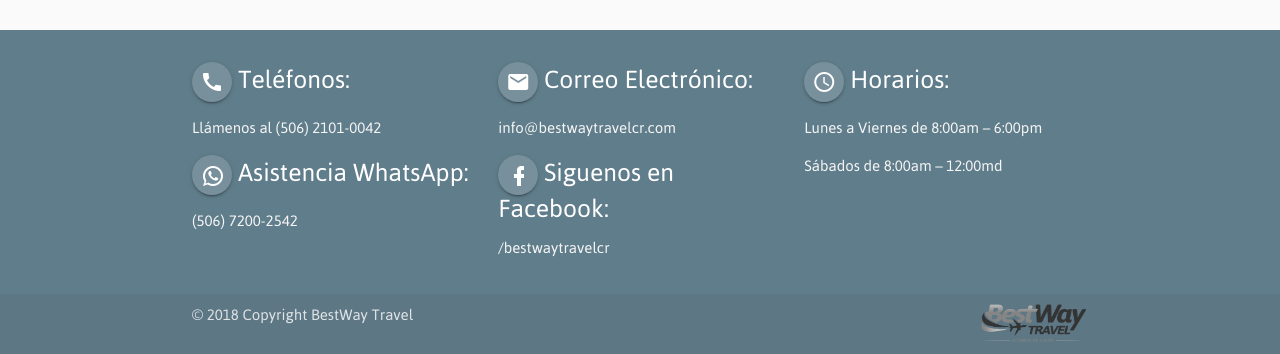
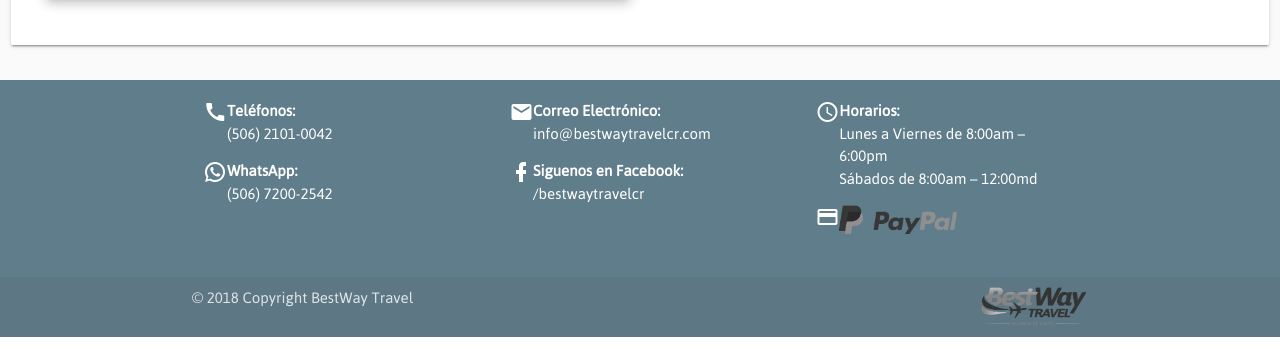
Before and after one commit to maosor/BestWayTravel, a PHP site: page /contacto.php in a window 1280 px wide. Shown: the part 742-1096 px from the top of the page. Run offline with PHP 8.4, Linux system fonts and the light colour scheme; some libraries are stand-ins or nearby versions.

Commit message:
Footer minimizado

```diff
--- a/admin/css/styles.css
+++ b/admin/css/styles.css
@@ -25,6 +25,13 @@ nav ul a:hover {
 .main{
   min-height: 450px;
 
+}
+.input-buscar{
+  border: 1px solid #000 !important;
+  height: 30px  !important;
+  line-height: 125px  !important;
+  margin-top: 50px  !important;
+  border-radius: 15px  !important;
 }
  /***********************************
  **        CAMBIA COLORES          **
@@ -75,7 +82,7 @@ nav ul a:hover {
  .infopaq{
    z-index: 0;
    height: 555px;
-   width: 400px;
+   width: 310px;
    position: absolute;
    top: 25px;
    right:2%;
--- a/admin/extend/footer-online.php
+++ b/admin/extend/footer-online.php
@@ -1,22 +1,55 @@
 <footer class="blue-grey page-footer">
   <div class="container">
     <div class="row">
-      <div class="col l4 s2">
-        <h5 class="white-text"><a class="btn-floating blue-grey lighten-1" ><i class="material-icons">call</i></a> Teléfonos: </h5>
-        <p class="grey-text text-lighten-4">Llámenos al (506) 2101-0042</p>
-        <h5 class="white-text"><a class="btn-floating blue-grey lighten-1" ><img src="admin/img/whatsapp.png" style="padding: 9px;" alt=""></a>  Asistencia WhatsApp: </h5>
-        <p class="grey-text text-lighten-4">(506) 7200-2542</p>
+      <div class="col l4 m4 s12">
+        <div class="col s1">
+          <i class="material-icons">call</i>
+        </div>
+        <div class="col s11">
+          <b class="white-text">Teléfonos: </b>
+          <br>(506) 2101-0042</p>
+        </div>
+        <div class="col s1">
+          <img src="admin/img/whatsapp.png" alt="">
+        </div>
+        <div class="col s11">
+          <b class="white-text">WhatsApp: </b>
+          <br>(506) 7200-2542</p>
+        </div>
       </div>
-      <div class="col l4 s2">
-        <h5 class="white-text"><a class="btn-floating blue-grey lighten-1" ><i class="material-icons">email</i></a> Correo Electrónico: </h5>
-        <p class="grey-text text-lighten-4">info@bestwaytravelcr.com</p>
-        <h5 class="white-text"><a class="btn-floating blue-grey lighten-1" ><img src="admin/img/facebook.png" style="padding: 9px;" alt=""> </a> Siguenos en Facebook: </h5>
-        <p class="grey-text text-lighten-4">/bestwaytravelcr</p>
+      <div class="col l4 m4 s12">
+        <div class="col s1">
+          <i class="material-icons">email</i>
+        </div>
+        <div class="col s11">
+          <b class="white-text">Correo Electrónico: </b>
+          <br>info@bestwaytravelcr.com</p>
+        </div>
+        <div class="col s1">
+          <img src="admin/img/facebook.png" alt="">
+        </div>
+        <div class="col s11">
+          <b class="white-text">Siguenos en Facebook: </b>
+          <br>/bestwaytravelcr</p>
+        </div>
       </div>
-      <div class="col l4 s2">
-        <h5 class="white-text"><a class="btn-floating blue-grey lighten-1" ><i class="material-icons">schedule</i></a> Horarios: </h5>
-        <p class="grey-text text-lighten-4">Lunes a Viernes de 8:00am – 6:00pm</p>
-        <p class="grey-text text-lighten-4">Sábados de 8:00am – 12:00md</p>
+      <div class="col l4 m4 s12">
+        <div class="col s1">
+          <i class="material-icons">schedule</i>
+        </div>
+        <div class="col s11">
+          <b class="white-text">Horarios: </b>
+          <br>Lunes a Viernes de 8:00am – 6:00pm
+          <br>Sábados de 8:00am – 12:00md
+        </p>
+        </div>
+        <div class="col s1">
+          <i class="material-icons">payment</i>
+        </div>
+        <div class="col s11">
+          <img class="img"src="admin/img/PP_logo_h_200x51bk.png" height=30px alt="">
+        </p>
+        </div>
       </div>
     </div>
   </div>
--- a/admin/extend/header-online.php
+++ b/admin/extend/header-online.php
@@ -19,8 +19,9 @@
       <a href="https://api.whatsapp.com/send?phone=50672002542" class="right"><img class="orange darken-4 bordeimg circle z-depth-1" src="admin/img/whatsapp.png" style="padding: 4px;margin: 3px;"> </a>
     </nav>
       <nav class="menu white" >
+      <a href="#" data-activates="nav-mobile" class="button-collapse"><i class="material-icons">menu</i></a>
       <div class="nav-wrapper">
-      <a href="index.php" class="blue-grey-text brand-logo lelf"><img class="grey lighten-5"src="admin/img/logo-png.png" /></a>
+      <a href="index.php" class="blue-grey-text brand-logo lelf"><img src="admin/img/logo-png.png" /></a>
         <ul id="nav-mobile" class="right hide-on-med-and-down">
           <li><a href="index.php" class="blue-grey-text text-darken-2 center">Nosotros</a></li>
           <li><a href="paquetes.php?inter=1" class="blue-grey-text text-darken-2 center">Internacionales</a></li>
--- /dev/null
+++ b/admin/extend/mapa.php
@@ -0,0 +1,49 @@
+<?php
+$lat = 10.009904;
+$lng = -84.252717;
+/*echo $lat;
+echo "<br>";
+echo $lng;*/
+ ?>
+
+<!DOCTYPE html>
+<html>
+  <head>
+  <style media="screen">
+    html, body{
+      height: 100%;
+      margin:  0;
+      padding: 0;
+    }
+    #map{
+      height: 100%;
+    }
+  </style>
+  </head>
+  <body>
+    <div id="map"></div>
+    <script>
+      function initMap() {
+        var myLatLng = {lat: <?php echo $lat?>, lng: <?php echo $lng ?>};
+        //  var myLatLng = {lat:22.174423, lng: -102.5128187};
+
+
+        // Create a map object and specify the DOM element for display.
+        var map = new google.maps.Map(document.getElementById('map'), {
+          center: myLatLng,
+          zoom: 18
+        });
+
+        // Create a marker and set its position.
+        var marker = new google.maps.Marker({
+          map: map,
+          position: myLatLng,
+          title: 'Agencia de viajes BestWay Travel'
+        });
+      }
+
+    </script>
+    <script src="https://maps.googleapis.com/maps/api/js?key=AIzaSyDuqo8z3gp-uUgQfPz6Z9F52l7csXGCxME&callback=initMap"
+        async defer></script>
+  </body>
+</html>
--- a/contacto.php
+++ b/contacto.php
@@ -5,9 +5,11 @@
       <div class="card-content">
         <span class="card-title">Contacto</span>
         <div class="row">
-          <div class="col s6">
-            <iframe src="https://www.google.com/maps/embed?pb=!1m10!1m8!1m3!1d15717.19657734039!2d-84.2542193!3d9.99212985!3m2!1i1024!2i768!4f13.1!5e0!3m2!1ses!2scr!4v1519962002279"
-            width="600" height="450" frameborder="0" style="border:0" allowfullscreen class="z-depth-4"></iframe>
+          <div id = "map" class="col s6">
+            <iframe src="admin/extend/mapa.php" width="100%" height="500"
+              frameborder="0" class="z-depth-4"></iframe>
+            <!-- <iframe src="https://www.google.com/maps/embed?pb=!1m10!1m8!1m3!1d15717.19657734039!2d-84.2542193!3d9.99212985!3m2!1i1024!2i768!4f13.1!5e0!3m2!1ses!2scr!4v1519962002279"
+            width="600" height="450" frameborder="0" style="border:0" allowfullscreen class="z-depth-4"></iframe> -->
           </div>
           <div class="col s6">
             <div class="input-field">
--- a/index.php
+++ b/index.php
@@ -27,7 +27,7 @@
     <div class="row">
       <?php
       $sel_marc = $con->prepare("SELECT id, id_paquete, titulo, subtitulo, descripcion, precio, descripcion_detallada,
-        condiciones, dias, continente, pais, foto_principal, tipo_destino, internacional, oferta FROM paquetes WHERE oferta = 1 ");
+        condiciones, dias, continente, pais, foto_principal, tipo_destino, internacional, oferta FROM paquetes WHERE oferta = 1 and mostrar = 1");
       $sel_marc -> execute();
       $sel_marc -> bind_result($id, $id_paquete, $titulo, $subtitulo, $descripcion, $precio, $descripcion_detallada,
         $condiciones, $dias, $continente, $pais, $foto_principal, $tipo_destino, $internacional, $oferta);
```
Also changed, not shown: admin/inicio/index.php (+26 -15 lines), admin/paquetes/index.php (+25 -28 lines), paquetes.php (+4 -4 lines), admin/img/PP_logo_h_200x51bk.png (added).
